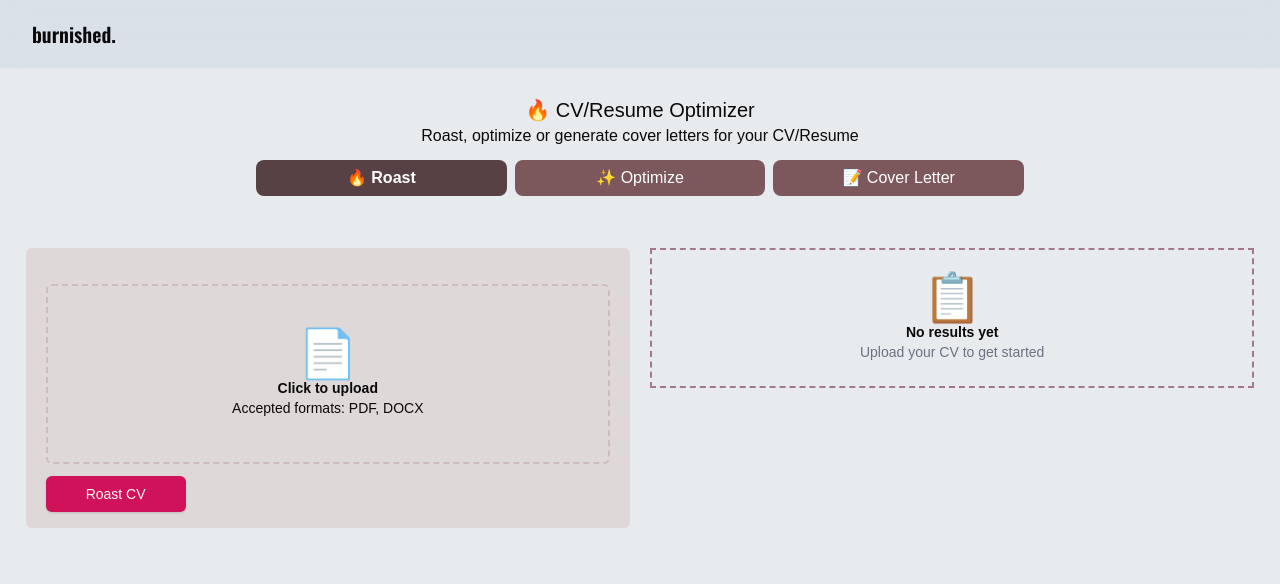
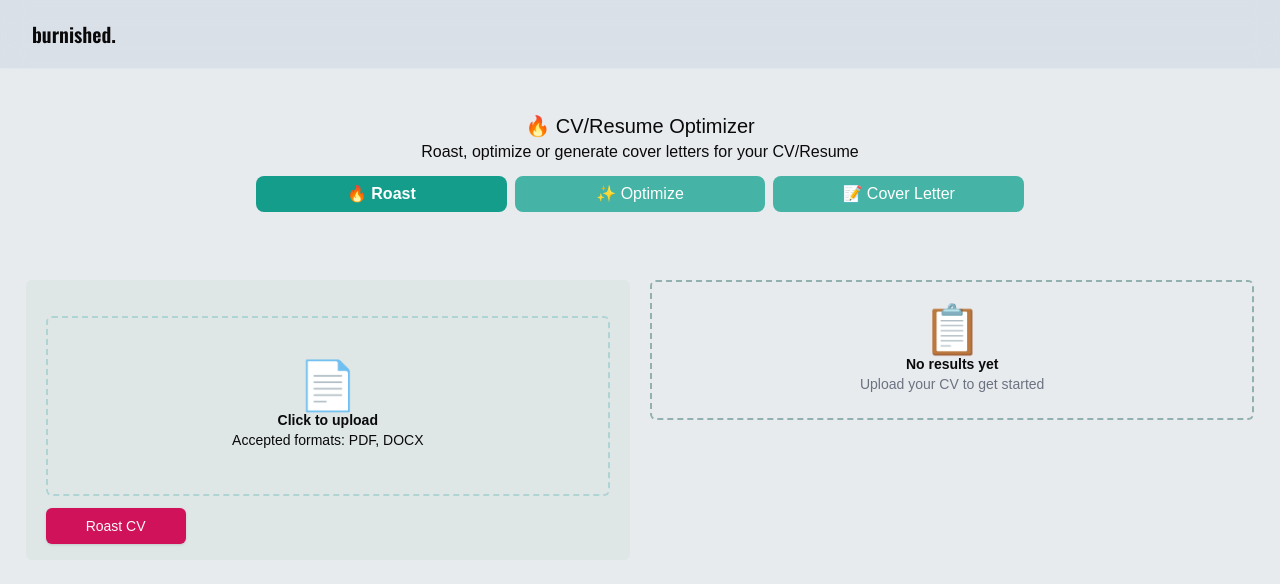
Before and after one commit to Emmanuella-codes/burnished, a Next.js app: page /burned in a window 1280 px wide. Shown: the top 584 px of the page. Built offline with nearby package versions, Linux system fonts and the light colour scheme; no server answers.

Commit message:
chore: reduce pdf size, fix theme and burned page scroll

```diff
--- a/src/components/FormView.tsx
+++ b/src/components/FormView.tsx
@@ -117,7 +117,7 @@ export default function FormView() {
 
   return(
     <div className="w-full flex items-center justify-center">
-      <div className="bg-[#dfd8d8] py-4 px-2 rounded-md w-full">
+      <div className="bg-[#dfe6e6] py-4 px-2 rounded-md w-full">
         <div className="w-full">
           {/* form */}
           <div className="mt-5">
@@ -131,8 +131,8 @@ export default function FormView() {
                     className={`border-2 border-dashed rounded-md flex flex-col lg:py-6 transition
                       ${
                         isDragging
-                          ? "border-[#cfb2b2] bg-[#cfbebe]"
-                          : "border-[#cebcbc]"
+                          ? "border-[#aad6d6] bg-[#bbe8e8]"
+                          : "border-[#afd4d4]"
                       }`}
                   >
                     <input
@@ -141,7 +141,7 @@ export default function FormView() {
                       type="file"
                       accept=".pdf,.docx"
                       onChange={handleFileChange}
-                      required
+                      // required
                     />
                     <label htmlFor="cv-upload" className="cursor-pointer w-full">
                       <div className="flex flex-col w-full items-center py-5">
@@ -152,7 +152,7 @@ export default function FormView() {
                     </label>
                   </div>
                   {selectedFile && (
-                    <p className="text-sm">{selectedFile.name}</p>
+                    <p className="text-sm truncate lg:whitespace-normal">{selectedFile.name}</p>
                   )}
                 </div>
 
--- a/src/components/ResultView.tsx
+++ b/src/components/ResultView.tsx
@@ -13,7 +13,7 @@ export default function ResultView() {
 
   if (!snap.result?.content) {
     return (
-      <div className="border-2 border-dashed border-[#a2788d] flex flex-col items-center justify-center p-6">
+      <div className="border-2 border-dashed border-[#92b0b0] rounded-md flex flex-col items-center justify-center p-6">
         <span className="text-5xl">📋</span>
         <h3 className="text-sm font-semibold">No results yet</h3>
         <p className="text-sm text-gray-500">Upload your CV to get started</p>
--- a/src/components/burned/index.tsx
+++ b/src/components/burned/index.tsx
@@ -9,8 +9,8 @@ export default function BurnedCmp() {
   const snap = useSnapshot(burnedStore);
 
   return (
-    <div className="w-full flex flex-col items-center lg:gap-y-8">
-      <div className="lg:w-[60%]">
+    <div className="w-full flex flex-col items-center lg:gap-y-8 overflow-hidden">
+      <div className="lg:w-[60%] flex-shrink-0 py-4">
         <div className="flex flex-col items-center mb-3">
           <h2 className="text-xl">🔥 CV/Resume Optimizer</h2>
           <p className="text-center">Roast, optimize or generate cover letters for your CV/Resume</p>
@@ -19,7 +19,7 @@ export default function BurnedCmp() {
           {["roast", "format", "letter"].map((tab) => (
             <button
               key={tab}
-              className={`${snap.activeTab === tab ? "font-bold bg-[#574144]" : "bg-[#7c585c]"} w-full lg:w-1/3 py-1.5 rounded-lg text-white text-base`}
+              className={`${snap.activeTab === tab ? "font-bold bg-[#159d8b]" : "bg-[#45b3a5]"} w-full lg:w-1/3 py-1.5 rounded-lg text-white text-base`}
               onClick={() => burnedActions.setActiveTab(tab as any)}
             >
               {tab === "roast"
@@ -31,11 +31,14 @@ export default function BurnedCmp() {
           ))}
         </div>
       </div>
-      <div className="w-full lg:w-[96%] mt-5 mb-4 lg:mb-0 flex flex-col lg:flex-row gap-5">
-        <div className="w-full lg:w-1/2">
+      <div
+        className="w-full lg:w-[96%] mt-5 mb-4 lg:mb-0 flex flex-col lg:flex-row gap-5"
+        style={{ height: 'calc(100vh - 200px)' }}
+      >
+        <div className="w-full lg:w-1/2 lg:overflow-y-auto no-scrollbar">
           <FormView />
         </div>
-        <div className="w-full lg:w-1/2 lg:h-[800px] overflow-y-auto no-scrollbar">
+        <div className="w-full lg:w-1/2 lg:h-full overflow-y-auto no-scrollbar">
           <ResultView />
         </div>
       </div>
--- a/src/components/editor/EditorForm.tsx
+++ b/src/components/editor/EditorForm.tsx
@@ -209,7 +209,7 @@ export default function EditorForm() {
   };
 
   return (
-    <div className="w-full flex flex-col gap-y-4 px-2 py-4 lg:px-4 lg:py-6 bg-[#dcdbdb] rounded-sm">
+    <div className="w-full flex flex-col gap-y-4 px-2 py-4 lg:px-4 lg:py-6 bg-[#bce3e3] rounded-md">
       <DndContext
         sensors={sensors}
         collisionDetection={closestCenter}
--- a/src/components/editor/components/TemplateDrawer.tsx
+++ b/src/components/editor/components/TemplateDrawer.tsx
@@ -19,7 +19,7 @@ export default function TemplateDrawer() {
   return (
     <Drawer>
       <DrawerTrigger asChild>
-        <button className="lg:hidden bg-[#75575b] text-slate-200 text-sm px-2 py-1 rounded-md">
+        <button className="lg:hidden bg-[#59b2b2] text-white text-sm px-2 py-1 rounded-md">
           Preview Template
         </button>
       </DrawerTrigger>
--- a/src/components/editor/index.tsx
+++ b/src/components/editor/index.tsx
@@ -28,7 +28,7 @@ export default function ResumeEditor() {
     <div className="w-full flex flex-col lg:items-center justify-center">
       <div className="flex flex-col px-3">
         <button
-          className="bg-[#574144] text-sm w-20 flex flex-row items-center justify-center text-white py-1 gap-x-1 rounded-md"
+          className="bg-[#59b2b2] text-sm w-20 flex flex-row items-center justify-center text-white py-1 gap-x-1 rounded-md"
           onClick={() => router.back()}
         >
           <ArrowLeft size={20} /> Back
```
Also changed, not shown: src/utils/exportAsPDF.ts (+4 -3 lines).
